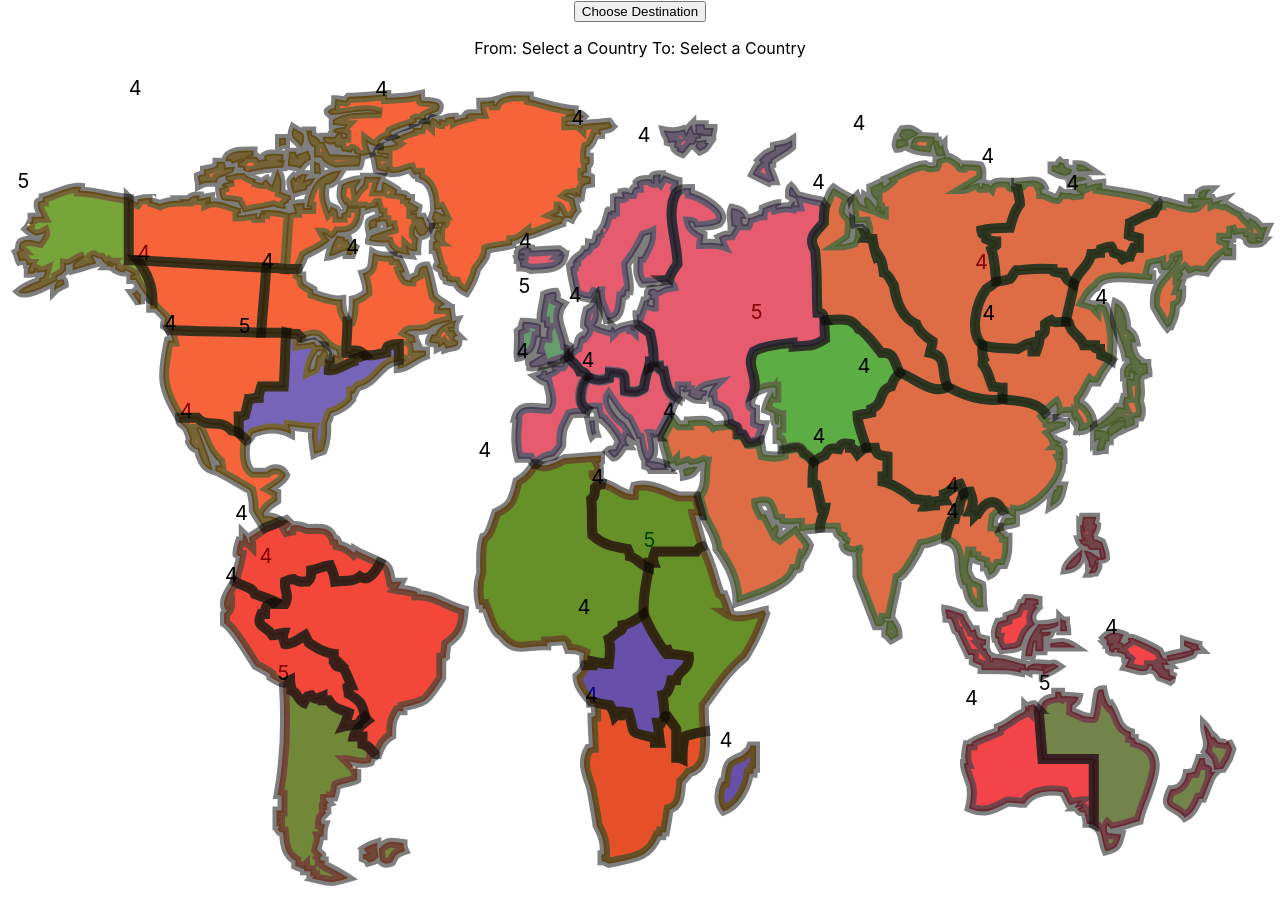
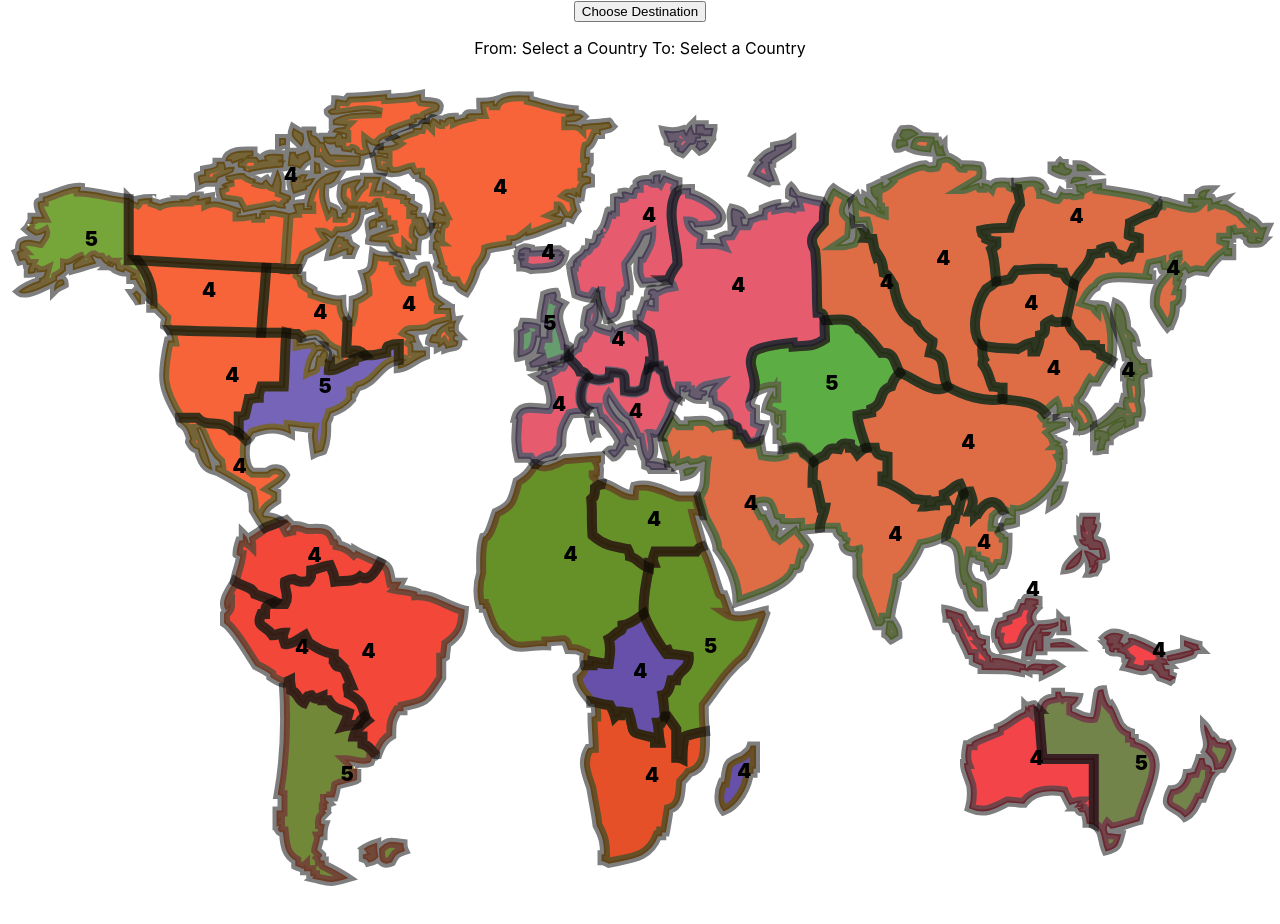
Before and after one commit to The-DeadPixel/RISKChain, a React (Create React App) app in the folder risk-chain/: page / in a window 1280 px wide. Shown: the top 924 px of the page. Built offline with nearby package versions, Linux system fonts and the light colour scheme.

Commit message:
more better good coloring and numbering

```diff
--- a/risk-chain/src/components/Board.js
+++ b/risk-chain/src/components/Board.js
@@ -93,7 +93,7 @@ class Board extends Component {
                     console.log(loc);
                     linePath.push( (<path className='outlines' data={continents[cont].getElementsByClassName('country')[country].getAttribute('id')} key={'('+cont+','+country+')'} id="hilite" fill={color} strokeWidth="8" stroke="black" opacity="0.5" d={continents[cont].getElementsByClassName('country')[country].getAttribute('d')}/>) );
                     //console.log((<path className='outline' key={'('+cont+','+country+')'}  id="hilite" fill={color} strokeWidth="8" stroke="black" opacity="0.3" d={continents[cont].getElementsByClassName('country')[country].getAttribute('d')}/>));
-                    linePath.push( <svg><text x={loc.x} y={loc.y} >{this.state.board.board[cont][country].troops}</text></svg>)
+                    linePath.push( <svg><text font-weight={'1000'} x={loc.x+(loc.width/2)} y={loc.y+(loc.height/2)} fill={'black'} key={'('+cont+','+country+'):'+this.state.board.board[cont][country].troops} >{this.state.board.board[cont][country].troops}</text></svg>)
                 }
 
             }
@@ -175,7 +175,7 @@ class Board extends Component {
                 </g>
             </g>
             {this.state.selections}
-            <path className='outline' id="hilite" fill="white" strokeWidth="8" stroke="black" opacity="0.5" d={this.state.outline}/>
+            <path className='outline' id="hilite" fill="white" strokeWidth="8" stroke="yellow" opacity="0.5" d={this.state.outline}/>
         </svg>
 
     );
```
